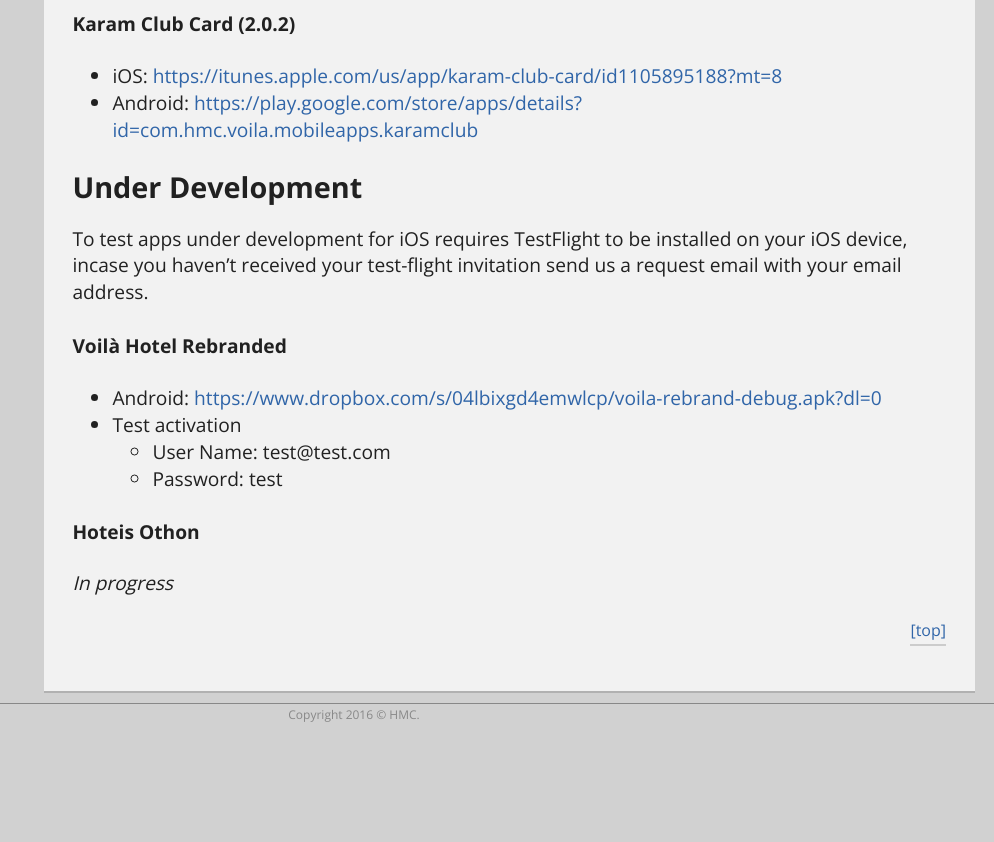
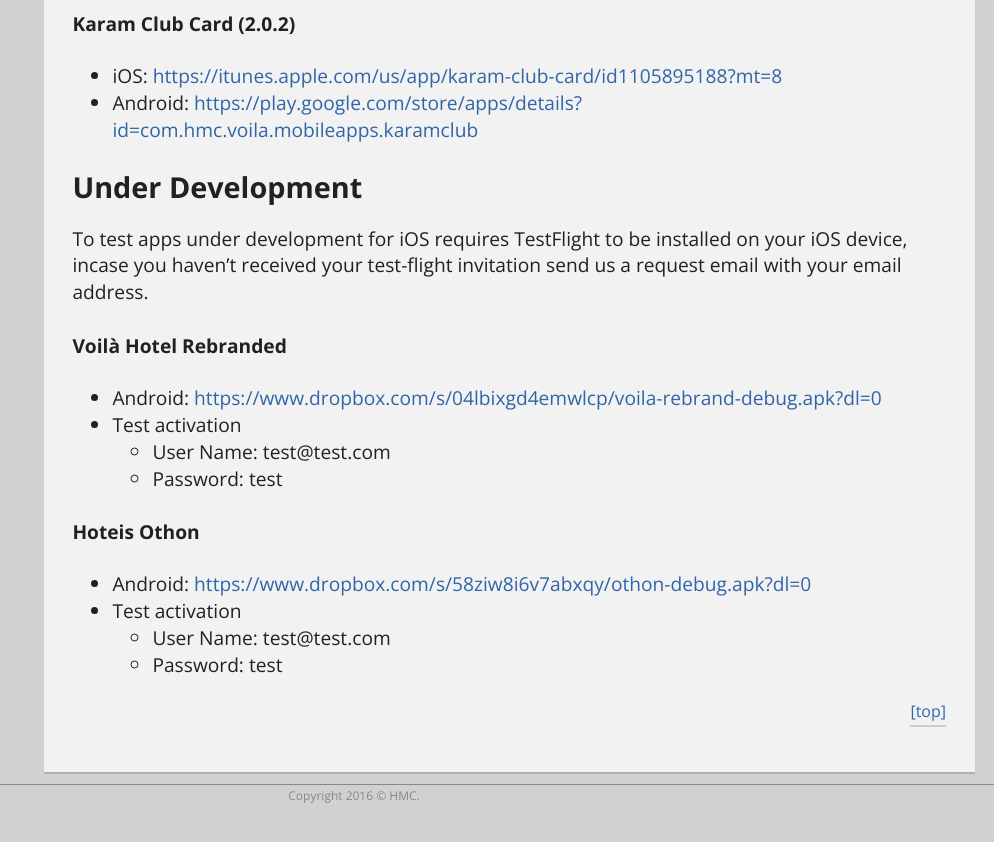
Before and after one commit to hmccode/hmccode.github.io, a Jekyll site: the page built from _posts/2016-07-23-mobile-apps.md, in a window 1280 px wide and 900 px high, scrolled down 4020 px. Shown: the top 842 px of the window, without its empty margins (286-1280 px from the left). Built offline with Jekyll 4.4.1, drawn with Linux system fonts in a browser that asks for light colours; nearby versions of some CDN libraries; a script that is not in the unit is left out; before the commit the page ends 4839 px from its top, so only the background shows below that.

Commit message:
Added othon link

```diff
--- a/_posts/2016-07-23-mobile-apps.md
+++ b/_posts/2016-07-23-mobile-apps.md
@@ -170,4 +170,7 @@ To test apps under development for iOS requires TestFlight to be installed on yo
 
 #### Hoteis Othon
 
-_In progress_
+* Android: <https://www.dropbox.com/s/58ziw8i6v7abxqy/othon-debug.apk?dl=0>
+* Test activation
+  - User Name: test@test.com
+  - Password: test
```
